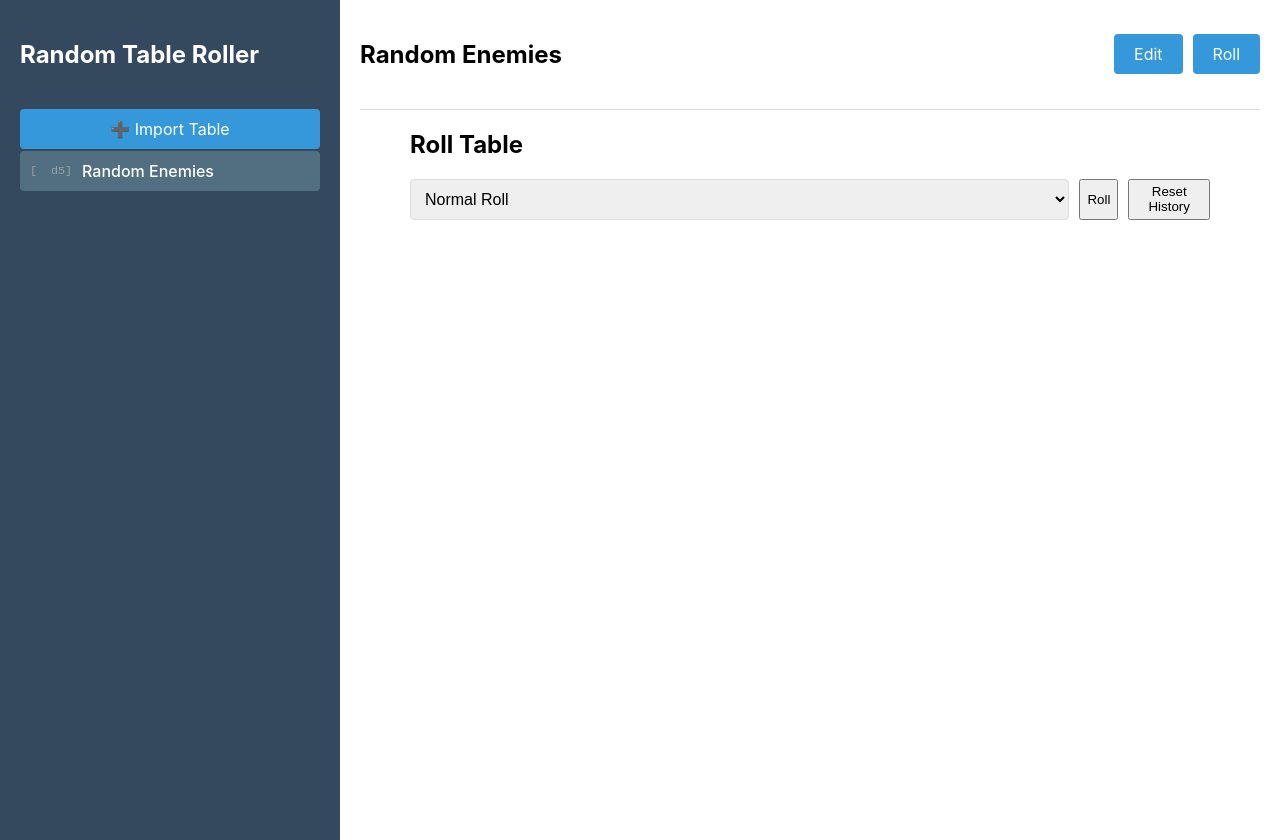
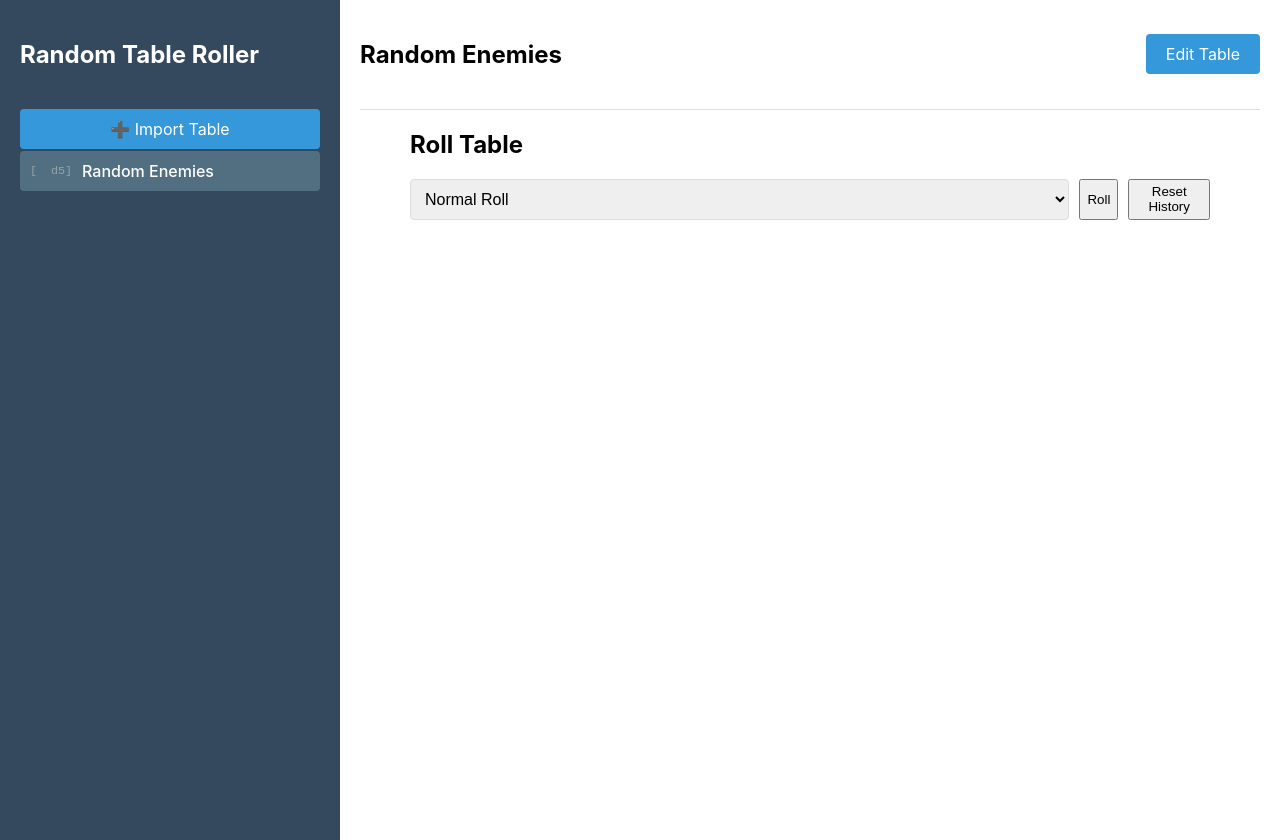
Before and after one commit to Pyro979/rtr, a React (Create React App) app: page /table/13b56b64-14df-4efa-8edf-567d80291c27/roll in a window 1280 px wide. Built offline with nearby package versions, Linux system fonts and the light colour scheme; a web font is replaced by a local one.

Commit message:
edit/roll buttons

```diff
--- a/src/routes/TableRoute.js
+++ b/src/routes/TableRoute.js
@@ -10,10 +10,7 @@ const TableRoute = ({ tables, onUpdateTable, onDeleteTable, onDuplicate, onRoll,
   const isEditMode = location.pathname.endsWith('/edit');
   const table = tables.find(t => t.id === tableId);
 
-  console.log('TableRoute:', { tableId, isEditMode, table, pathname: location.pathname });
-
   if (!table) {
-    console.log('Table not found, redirecting to home');
     return <Navigate to="/" replace />;
   }
 
@@ -22,8 +19,11 @@ const TableRoute = ({ tables, onUpdateTable, onDeleteTable, onDuplicate, onRoll,
       <div className="table-header">
         <h2>{table.name}</h2>
         <div className="table-actions">
-          <Link to={`/table/${tableId}/edit`} className="button">Edit</Link>
-          <Link to={`/table/${tableId}/roll`} className="button">Roll</Link>
+          {!isEditMode ? (
+            <Link to={`/table/${tableId}/edit`} className="button">Edit Table</Link>
+          ) : (
+            <Link to={`/table/${tableId}/roll`} className="button">Roll Table</Link>
+          )}
         </div>
       </div>
       {isEditMode ? (
```
